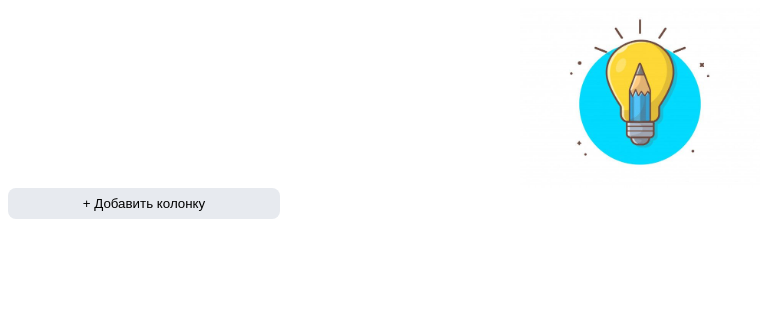
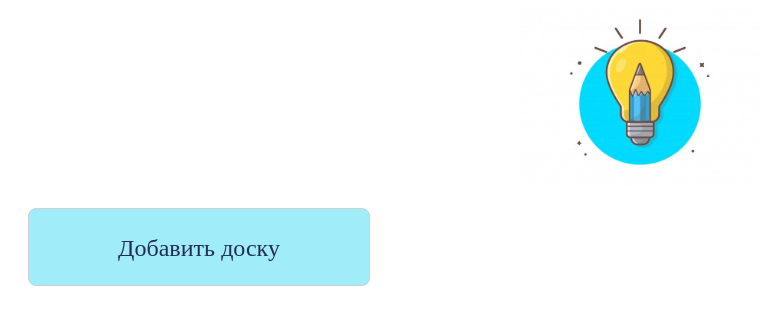
Before and after one commit to Kryptona/TrelloClone, a React app: page / in a window 1280 px wide. Shown: the top 324 px of the page, without its empty margins (0-765 px from the left). Built offline with nearby package versions, Linux system fonts and the light colour scheme.

Commit message:
Передача guid board в секцию

```diff
--- a/src/components/board/BoardPage.tsx
+++ b/src/components/board/BoardPage.tsx
@@ -12,10 +12,11 @@ export const BoardPage = () => {
     const {id} = useParams<{ readonly id: string }>();
 
     const [sections, setSections] = useState<BoardSection[]>([]);
+    console.log(sections);
+    const onAddSection = (section: BoardSection) => {
+        console.log(section);
+        setSections([...sections, section])
 
-    const onAddSection = (section: BoardSection) => {
-        console.log(sections);
-        setSections([...sections, section]);
     }
 
     return (
@@ -24,9 +25,9 @@ export const BoardPage = () => {
             {
                 sections.length == 0
                     ?
-                    <Section section={{} as BoardSection} onAddSection={onAddSection}/>
+                    <Section section={{} as BoardSection} onAddSection={onAddSection} boardId={new Guid(id)}/>
                     :
-                    sections.map((section) => <Section section={section} onAddSection={onAddSection} />)
+                    sections.map((section) => <Section section={section} onAddSection={onAddSection} boardId={new Guid(id)}/>)
             }
         </div>
     );
--- a/src/components/board/Section/Section.tsx
+++ b/src/components/board/Section/Section.tsx
@@ -9,16 +9,17 @@ import {BoardTask} from "../../../domain/BoardTask";
 interface Props {
     section: BoardSection;
     onAddSection: (section: BoardSection) => void;
+    boardId: Guid;
 }
 
-export const Section: React.FC<Props> = ({section, onAddSection}) => {
+export const Section: React.FC<Props> = ({section, onAddSection, boardId}) => {
     const [isCreateSection, setIsCreateSection] = useState(false);
     const [title, setTitle] = useState(""); //чтобы ы будущем динамически исправлять название
 
     const wrapperOnAddSection = (name: string) => {
         onAddSection({
             id: new Guid(),
-            boardId: null,
+            boardId: boardId,
             name: name,
             tasks: [],
         })
--- a/src/components/boards/BoardsPage.tsx
+++ b/src/components/boards/BoardsPage.tsx
@@ -32,19 +32,19 @@ export const BoardsPage = () => {
 
     return (
         <div className={styles.root}>
-            <BoardPage/>
-            {/*<Lamp/>*/}
-            {/*<div className={styles.boards}>*/}
-            {/*    {isBoardCreating*/}
-            {/*        ?*/}
-            {/*        <BoardCreator onResult={onCreateBoard} onCancel={onCancel}/>*/}
-            {/*        :*/}
-            {/*        <div className={styles.board_container} onClick={viewBoardCreator}>*/}
-            {/*            <span>Добавить доску</span>*/}
-            {/*        </div>*/}
-            {/*    }*/}
-            {/*    {boards.map((board, index) => (<BoardCard key={index} board={board} onDelete={onDeleteBoard}/>))}*/}
-            {/*</div>*/}
+            {/*<BoardPage/>*/}
+            <Lamp/>
+            <div className={styles.boards}>
+                {isBoardCreating
+                    ?
+                    <BoardCreator onResult={onCreateBoard} onCancel={onCancel}/>
+                    :
+                    <div className={styles.board_container} onClick={viewBoardCreator}>
+                        <span>Добавить доску</span>
+                    </div>
+                }
+                {boards.map((board, index) => (<BoardCard key={index} board={board} onDelete={onDeleteBoard}/>))}
+            </div>
         </div>
     );
 };
```
